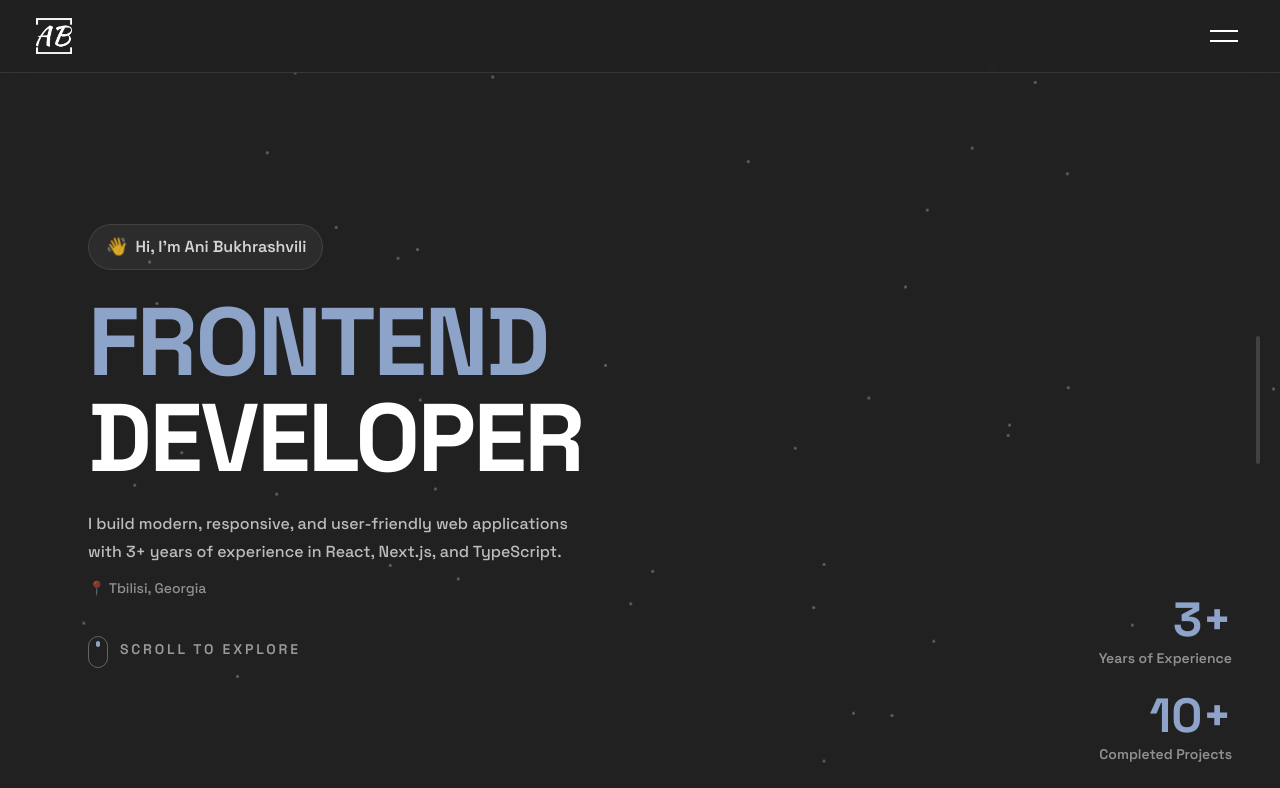
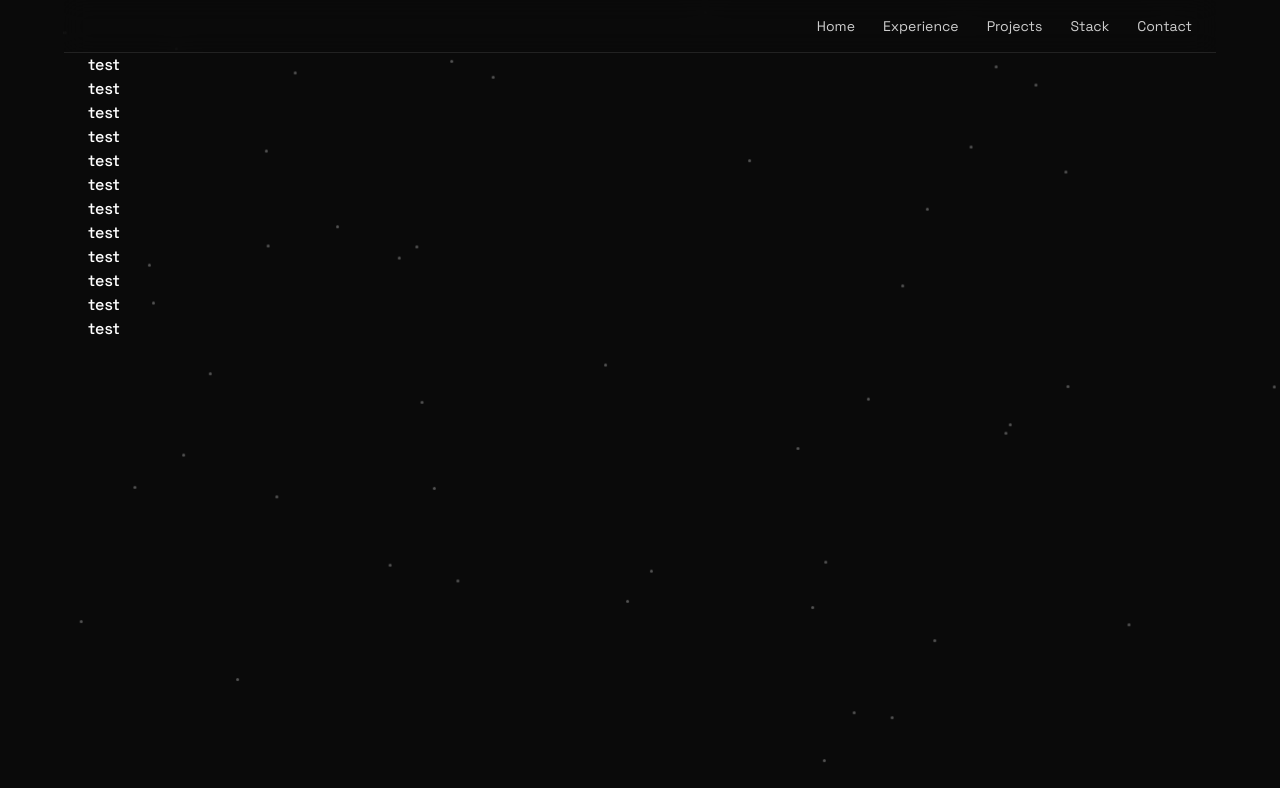
Before and after one commit to AniBukhrashvili/portfolio, a React (Create React App) app: page / in a window 1280 px wide. Shown: the top 788 px of the page. Built offline with nearby package versions, Linux system fonts and the light colour scheme; the HTML template or start-up script is replaced by a standard one.

Commit message:
update ux

```diff
--- a/public/index.html
+++ b/public/index.html
@@ -13,7 +13,7 @@
     <link rel="preconnect" href="https://fonts.googleapis.com" />
     <link rel="preconnect" href="https://fonts.gstatic.com" crossorigin />
     <link
-      href="https://fonts.googleapis.com/css2?family=Space+Grotesk:wght@500;600;700&display=swap"
+      href="https://fonts.googleapis.com/css2?family=Space+Grotesk:wght@400;500;600;700&display=swap"
       rel="stylesheet"
     />
     <title>Portfolio - Ani Bukhrashvili</title>
--- a/src/App.js
+++ b/src/App.js
@@ -1,7 +1,5 @@
 import BackgroundDots from "./components/BackgroundDots";
 import Header from "./components/Header";
-import Hero from "./components/Hero";
-import ScrollIndicator from "./components/ScrollIndicator";
 
 function App() {
   return (
@@ -9,9 +7,7 @@ function App() {
       <BackgroundDots />
       <div className="relative z-10">
         <Header />
-        <ScrollIndicator />
         <main>
-          <Hero />
           <div className="container">test</div>
           <div className="container">test</div>
           <div className="container">test</div>
--- a/src/components/Header.js
+++ b/src/components/Header.js
@@ -1,183 +1,105 @@
 import { useEffect, useState } from "react";
-import logo from "../assets/logo.webp";
 
 const links = [
   { href: "#home", label: "Home" },
-  { href: "#about", label: "About" },
-  { href: "#stack", label: "Stack" },
   { href: "#experience", label: "Experience" },
   { href: "#projects", label: "Projects" },
+  { href: "#stack", label: "Stack" },
   { href: "#contact", label: "Contact" },
 ];
 
-const socials = [
-  {
-    label: "LinkedIn",
-    href: "https://www.linkedin.com/in/ani-bukhrashvili-a5313622b",
-    icon: (
-      <svg
-        viewBox="0 0 24 24"
-        width="24"
-        height="24"
-        stroke="currentColor"
-        strokeWidth="2"
-        fill="none"
-        strokeLinecap="round"
-        strokeLinejoin="round"
+function NavLink({ href, label, onClick }) {
+  return (
+    <a
+      href={href}
+      onClick={onClick}
+      className="nav-roll text-[14px] font-normal text-white/80"
     >
-        <path d="M16 8a6 6 0 0 1 6 6v7h-4v-7a2 2 0 0 0-2-2 2 2 0 0 0-2 2v7h-4v-7a6 6 0 0 1 6-6z"></path>
-        <rect x="2" y="9" width="4" height="12"></rect>
-        <circle cx="4" cy="4" r="2"></circle>
-      </svg>
-    ),
-  },
-  {
-    label: "GitHub",
-    href: "https://github.com/AniBukhrashvili",
-    icon: (
-      <svg
-        viewBox="0 0 24 24"
-        width="24"
-        height="24"
-        stroke="currentColor"
-        strokeWidth="2"
-        fill="none"
-        strokeLinecap="round"
-        strokeLinejoin="round"
-      >
-        <path d="M9 19c-5 1.5-5-2.5-7-3m14 6v-3.87a3.37 3.37 0 0 0-.94-2.61c3.14-.35 6.44-1.54 6.44-7A5.44 5.44 0 0 0 20 4.77 5.07 5.07 0 0 0 19.91 1S18.73.65 16 2.48a13.38 13.38 0 0 0-7 0C6.27.65 5.09 1 5.09 1A5.07 5.07 0 0 0 5 4.77a5.44 5.44 0 0 0-1.5 3.78c0 5.42 3.3 6.61 6.44 7A3.37 3.37 0 0 0 9 18.13V22"></path>
-      </svg>
-    ),
-  },
-  {
-    label: "Email",
-    href: "mailto:bukhrashviliiani@gmail.com",
-    icon: (
-      <svg
-        viewBox="0 0 24 24"
-        width="24"
-        height="24"
-        stroke="currentColor"
-        strokeWidth="2"
-        fill="none"
-        strokeLinecap="round"
-        strokeLinejoin="round"
-      >
-        <path d="M4 4h16c1.1 0 2 .9 2 2v12c0 1.1-.9 2-2 2H4c-1.1 0-2-.9-2-2V6c0-1.1.9-2 2-2z"></path>
-        <polyline points="22,6 12,13 2,6"></polyline>
-      </svg>
-    ),
-  },
-];
+      <span>{label}</span>
+      <span className="text-accent" aria-hidden="true">
+        {label}
+      </span>
+    </a>
+  );
+}
 
 function Header() {
   const [open, setOpen] = useState(false);
 
   useEffect(() => {
-    document.body.style.overflow = open ? "hidden" : "";
-
     const onKeyDown = (event) => {
       if (event.key === "Escape") setOpen(false);
     };
 
+    const desktop = window.matchMedia("(min-width: 768px)");
+    const onChange = () => {
+      if (desktop.matches) setOpen(false);
+    };
+
     window.addEventListener("keydown", onKeyDown);
+    desktop.addEventListener("change", onChange);
     return () => {
-      document.body.style.overflow = "";
       window.removeEventListener("keydown", onKeyDown);
+      desktop.removeEventListener("change", onChange);
     };
-  }, [open]);
+  }, []);
+
+  const close = () => setOpen(false);
 
   return (
-    <>
-      <header className="fixed inset-x-0 top-0 z-40 border-b border-white/10 bg-page/80 backdrop-blur-md">
-        <div className="mx-auto flex max-w-[1680px] items-center justify-between px-9 py-4">
-          <a href="#home" className="shrink-0" onClick={() => setOpen(false)}>
-            <img
-              src={logo}
-              alt="Ani Bukhrashvili"
-              className="h-9 w-9 invert mix-blend-screen"
-            />
+    <header className="container sticky top-0 z-40 border-b border-white/10 bg-page/80 backdrop-blur-md">
+      <div className="flex items-center justify-between py-3.5">
+        <a href="#home" className="shrink-0" onClick={close}>
+         {/* TODO: Add logo */}
         </a>
+
+        <nav aria-label="Primary" className="hidden md:block">
+          <ul className="flex items-center gap-7">
+            {links.map((link) => (
+              <li key={link.href}>
+                <NavLink href={link.href} label={link.label} />
+              </li>
+            ))}
+          </ul>
+        </nav>
 
         <button
           type="button"
           aria-label={open ? "Close menu" : "Open menu"}
           aria-expanded={open}
+          aria-controls="mobile-menu"
           onClick={() => setOpen((current) => !current)}
-            className="group relative flex h-10 w-10 items-center justify-center"
+          className="relative flex h-6 w-6 items-center justify-center md:hidden"
         >
-            <span className="sr-only">{open ? "Close menu" : "Open menu"}</span>
           <span
-              className={`absolute h-[2px] w-7 bg-white transition-all duration-300 ${
-                open
-                  ? "translate-y-0 rotate-45"
-                  : "-translate-y-[5px] group-hover:translate-x-1 group-hover:-translate-y-[7px]"
+            className={`absolute h-[2px] w-5 bg-white/80 transition-transform duration-300 ${
+              open ? "rotate-45" : "-translate-y-1.5"
             }`}
           />
           <span
-              className={`absolute h-[2px] w-7 bg-white transition-all duration-300 ${
-                open
-                  ? "translate-y-0 -rotate-45"
-                  : "translate-y-[5px] group-hover:-translate-x-1 group-hover:translate-y-[7px]"
+            className={`absolute h-[2px] w-5 bg-white/80 transition-transform duration-300 ${
+              open ? "-rotate-45" : "translate-y-1.5"
             }`}
           />
         </button>
       </div>
-      </header>
 
-      <button
-        type="button"
-        aria-label="Close menu"
-        onClick={() => setOpen(false)}
-        className={`nav-overlay fixed inset-0 z-20 bg-black/40 ${
-          open ? "opacity-100" : "pointer-events-none opacity-0"
-        }`}
-      />
-
+      {open && (
         <nav
-        className={`nav-panel fixed inset-y-0 right-0 z-30 mt-[72px] flex w-[320px] flex-col border-l border-white/10 bg-page px-8 pt-20 backdrop-blur-md ${
-          open ? "translate-x-0" : "translate-x-full"
-        }`}
+          id="mobile-menu"
+          aria-label="Mobile"
+          className="mobile-nav absolute left-0 top-full z-50 w-full bg-page/95 py-4 backdrop-blur-md md:hidden"
         >
-        <ul className="space-y-6">
-          {links.map((link, index) => (
+          <ul className="flex flex-col items-end gap-4 px-6">
+            {links.map((link) => (
               <li key={link.href}>
-              <a
-                href={link.href}
-                onClick={() => setOpen(false)}
-                className="flex items-baseline gap-4 text-3xl font-bold text-white/80 transition-colors hover:text-accent"
-              >
-                <span className="text-sm font-semibold text-accent">
-                  0{index + 1}
-                </span>
-                {link.label}
-              </a>
+                <NavLink href={link.href} label={link.label} onClick={close} />
               </li>
             ))}
           </ul>
-
-        <div className="mt-auto border-t border-white/10 py-6">
-          <div className="flex items-center gap-6 justify-center">
-            {socials.map((social) => (
-              <a
-                key={social.label}
-                href={social.href}
-                target={
-                  social.href.startsWith("mailto:") ? undefined : "_blank"
-                }
-                rel={
-                  social.href.startsWith("mailto:") ? undefined : "noreferrer"
-                }
-                aria-label={social.label}
-                className="text-white/60 transition-colors hover:text-accent"
-              >
-                {social.icon}
-              </a>
-            ))}
-          </div>
-        </div>
         </nav>
-    </>
+      )}
+    </header>
   );
 }
 
--- a/src/index.css
+++ b/src/index.css
@@ -60,13 +60,43 @@
   animation: wave 1.8s ease-in-out infinite;
 }
 
-.nav-overlay {
-  transition: opacity 0.65s cubic-bezier(0.22, 1, 0.36, 1);
+.nav-roll {
+  display: inline-grid;
+  height: 1.15em;
+  overflow: hidden;
+  line-height: 1.15;
 }
 
-.nav-panel {
-  transition: transform 0.7s cubic-bezier(0.22, 1, 0.36, 1);
-  will-change: transform;
+.nav-roll > span {
+  grid-area: 1 / 1;
+  transition: transform 0.45s cubic-bezier(0.22, 1, 0.36, 1);
+}
+
+.nav-roll > span:last-child {
+  transform: translateY(110%);
+}
+
+.nav-roll:hover > span:first-child {
+  transform: translateY(-110%);
+}
+
+.nav-roll:hover > span:last-child {
+  transform: translateY(0);
+}
+
+@keyframes nav-drop {
+  from {
+    opacity: 0;
+    transform: translateY(-8px);
+  }
+  to {
+    opacity: 1;
+    transform: translateY(0);
+  }
+}
+
+.mobile-nav {
+  animation: nav-drop 0.35s cubic-bezier(0.22, 1, 0.36, 1);
 }
 
 @keyframes scroll-nudge {
--- a/tailwind.config.js
+++ b/tailwind.config.js
@@ -15,7 +15,7 @@ module.exports = {
     },
     extend: {
       colors: {
-        page: "hsl(0 0% 13%)",
+        page: "#0A0A0A",
         accent: "#8DA3C7",
       },
       fontFamily: {
```
Also changed, not shown: 1 other file (tests, documents, lock files or other folders). Lines whose indentation alone changed are shown as unchanged.
